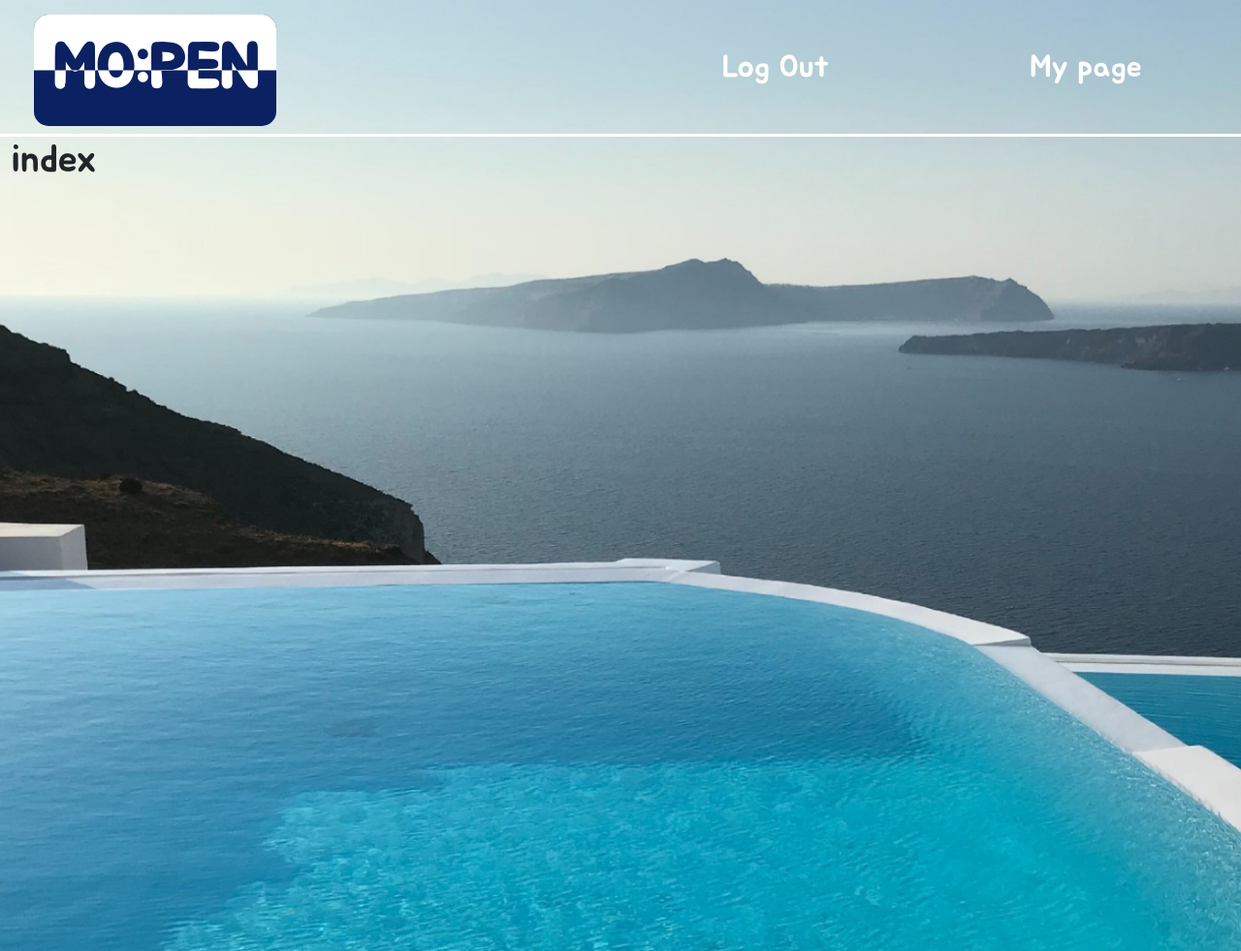
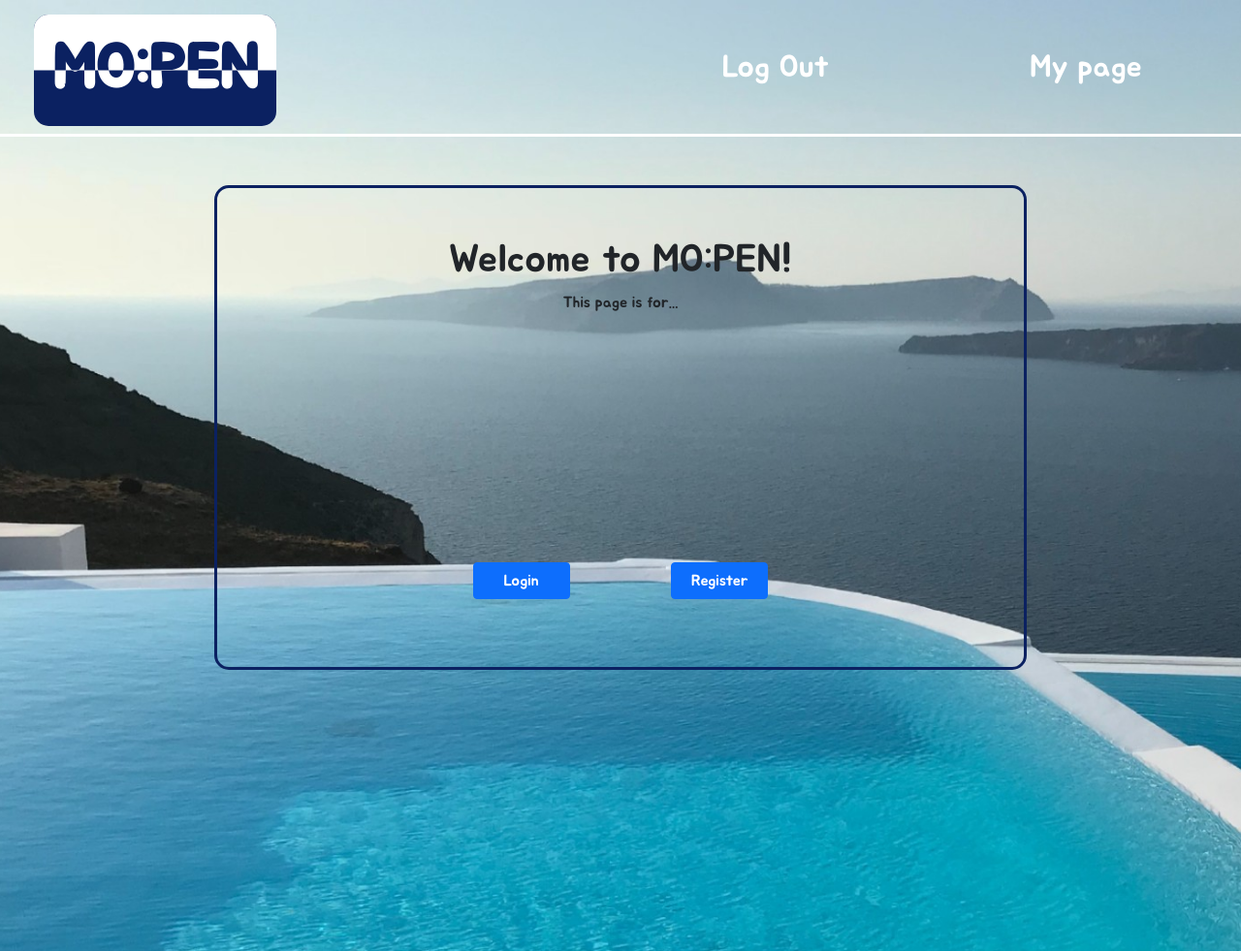
Before and after one commit to Hanghae99-Team34-1stWeek/miniProject, a Flask app: page / in a window 1280 px wide. Shown: the top 981 px of the page at 97% size. Run offline with Flask 2, Linux system fonts and the light colour scheme; some libraries are stand-ins or nearby versions.

Commit message:
Update index.html

```diff
--- a/templates/index.html
+++ b/templates/index.html
@@ -2,49 +2,53 @@
 
 {% block head %}
     <script>
-        $(document).ready(function () {
+       $(document).ready(function () {
             //showList();
         });
 
-        function showList() {
-            $.ajax({
-                type: 'GET',
-                url: '/api/list?sample_give=샘플데이터',
-                data: {},
-                success: function (response) {
-                    alert(response['msg']);
-                }
-            });
-        }
+       function to_login(){
+          window.location.href='/login'
+      }
 
-        function modifyList(name) {
-            $.ajax({
-                type: 'POST',
-                url: '/api/like',
-                data: {sample_give: '샘플데이터'},
-                success: function (response) {
-                    alert(response['msg']);
-                }
-            });
-        }
-
-        function deleteList(name) {
-            $.ajax({
-                type: 'POST',
-                url: '/api/delete',
-                data: {sample_give: '샘플데이터'},
-                success: function (response) {
-                    alert(response['msg']);
-                }
-            });
-        }
+      function to_register(){
+           window.location.href='/register'
+      }
 
     </script>
     <style>
+        .index_container {
+            border: 3px solid #0B2161;
+            border-radius: 15px;
+            margin: 50px 0px;
+            padding: 50px 0px;
+
+            height: 500px;
+
+            text-align: center;
+        }
+
+        button {
+            width: 100px;
+            color: #0B2161;
+            margin: 0px 50px;
+        }
     </style>
 {% endblock %}
 
 {% block body %}
-    <h1>index</h1>
-    <!-- body -->
+    <div class="container-fluid">
+        <div class="row md">
+            <div class="col-md-2"></div>
+            <div class="col-md-8 index_container">
+                <h1>Welcome to MO:PEN!</h1>
+                <p>This page is for...</p>
+
+                <br><br><br><br><br><br><br><br><br><br>
+
+                <button class="btn btn-primary" onclick="to_login()" type="button">Login</button>
+                <button class="btn btn-primary" onclick="to_register()" type="button">Register</button>
+            </div>
+            <div class="col-md-2"></div>
+        </div>
+    </div>
 {% endblock %}
```
